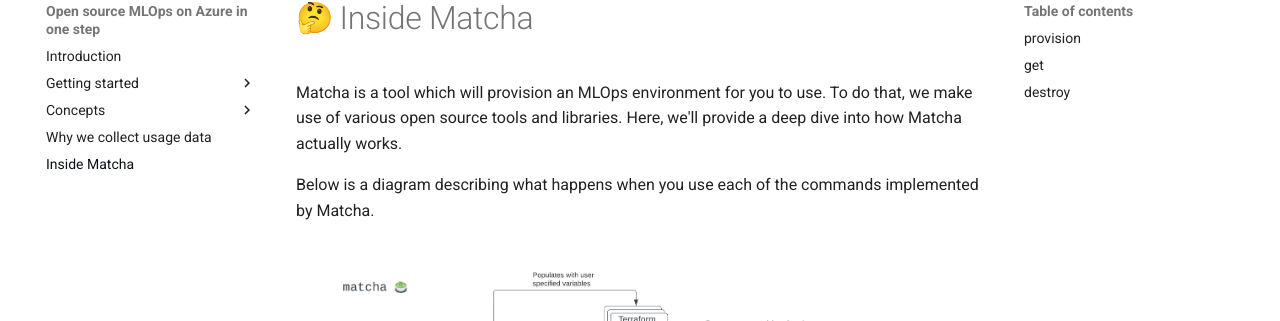
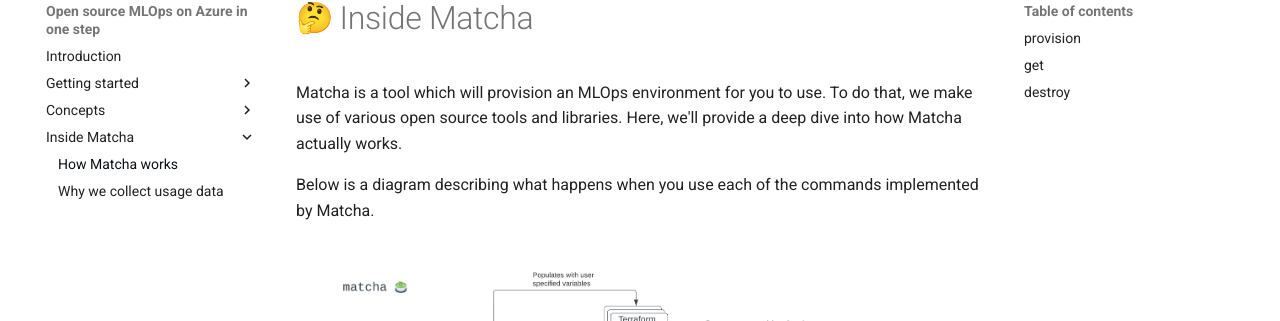
Before and after one commit to fuzzylabs/matcha, an MkDocs documentation site: the page built from docs/inside-matcha.md, in a window 1280 px wide. Shown: the part 100-421 px from the top of the page. Built offline with MkDocs 1.6.1 and Material for MkDocs 9.7.7, drawn with Linux system fonts in a browser that asks for light colours; emoji names are drawn with the system emoji font; comment, search, counter and statistics services are not loaded.

Commit message:
Move privacy to a subpage of Inside Matcha

```diff
--- a/mkdocs.yml
+++ b/mkdocs.yml
@@ -12,8 +12,10 @@
     - Workflows: 'workflows.md'
     - Azure Permissions: 'azure-permissions.md'
     - Azure Costs: 'costings.md'
-  - Why we collect usage data: 'privacy.md'
-  - Inside Matcha: 'inside-matcha.md'
+  - Inside Matcha:
+    - How Matcha works: 'inside-matcha.md'
+    - Why we collect usage data: 'privacy.md'
+
 
 theme:
   name: material
```
